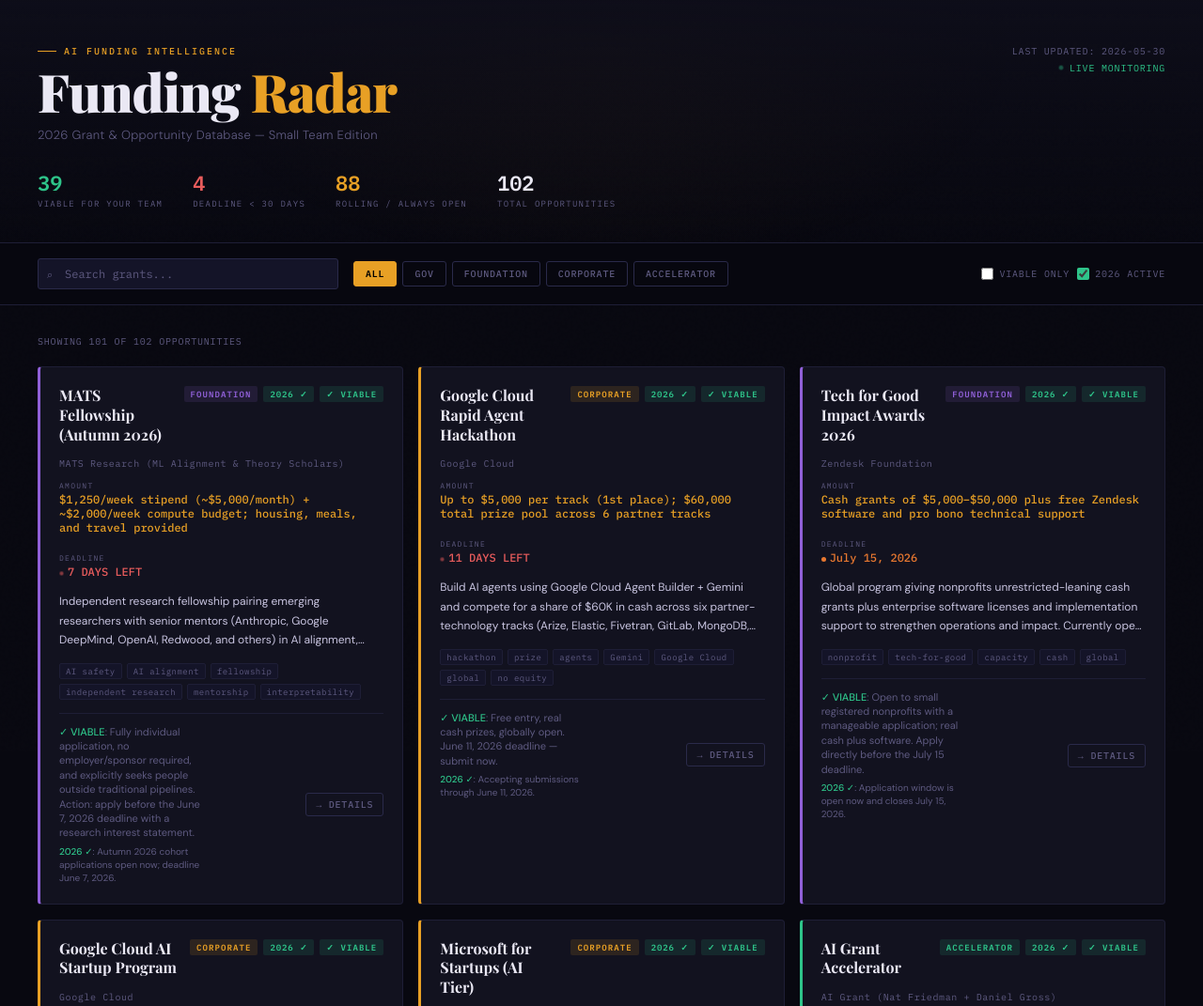
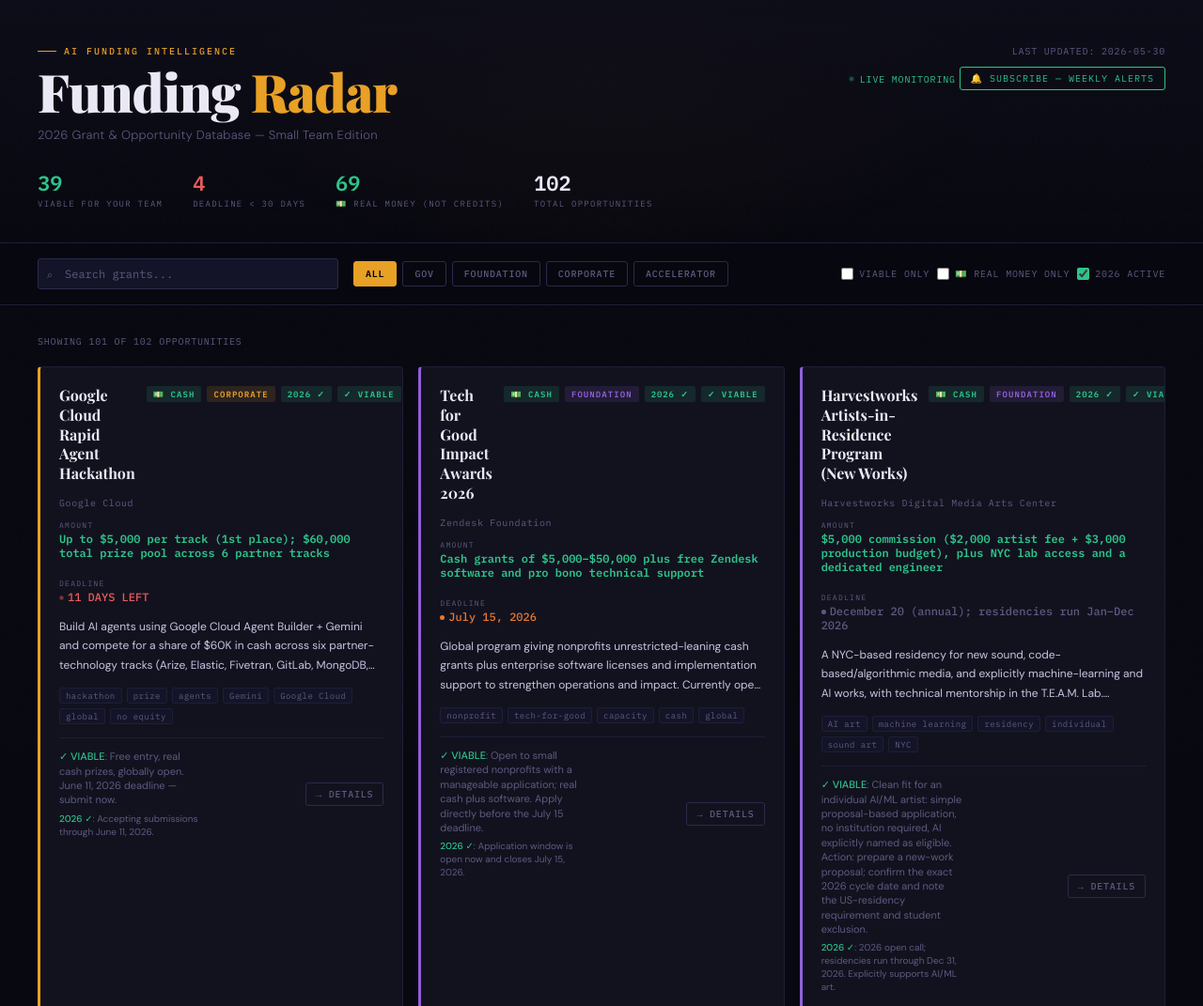
Before and after one commit to liminalcommons/ai-grants-radar, a plain HTML site: page index.html in a window 1280 px wide. Shown: the top 1071 px of the page at 94% size. Drawn offline with nearby package versions, Linux system fonts and the light colour scheme.

Commit message:
feat(site): cash-first sort + funding-type badges + REAL MONEY filter/stat + subscribe button

```diff
--- a/index.html
+++ b/index.html
@@ -641,6 +641,24 @@
       footer { padding: 16px; }
       .grant-grid { grid-template-columns: 1fr; }
     }
+
+    /* funding type badges */
+    .badge-funding { font-weight: 700; }
+    .badge-funding.cash { background: var(--green-dim); color: var(--green); }
+    .badge-funding.mixed { background: var(--amber-dim); color: var(--amber); }
+    .badge-funding.equity { background: var(--mauve-dim); color: var(--mauve); }
+    .badge-funding.credits { background: rgba(94,90,128,0.18); color: var(--text-dim); }
+    .card-amount-cash { color: var(--green); font-weight: 600; }
+
+    /* subscribe button */
+    .subscribe-btn {
+      display: inline-block; margin-top: 10px;
+      font-family: 'IBM Plex Mono', monospace; font-size: 10px;
+      letter-spacing: 0.1em; color: var(--green);
+      border: 1px solid var(--green); border-radius: 3px;
+      padding: 5px 11px; text-decoration: none; transition: background 0.2s;
+    }
+    .subscribe-btn:hover { background: var(--green-dim); }
   </style>
 </head>
 <body>
@@ -655,6 +673,7 @@
     <div class="meta-block">
       <div class="last-updated" id="last-updated">LAST UPDATED: 2026-03-13</div>
       <div class="pulse">LIVE MONITORING</div>
+      <a class="subscribe-btn" href="https://ntfy.sh/liminal-grants-7c3f9" target="_blank" rel="noopener">🔔 SUBSCRIBE — WEEKLY ALERTS</a>
     </div>
   </div>
   <div class="stats-bar" id="stats-bar">
@@ -666,9 +685,9 @@
       <span class="stat-value" id="stat-urgent">—</span>
       <span class="stat-label">Deadline &lt; 30 days</span>
     </div>
-    <div class="stat rolling">
-      <span class="stat-value" id="stat-rolling">—</span>
-      <span class="stat-label">Rolling / Always Open</span>
+    <div class="stat viable">
+      <span class="stat-value" id="stat-cash">—</span>
+      <span class="stat-label">💵 Real Money (not credits)</span>
     </div>
     <div class="stat">
       <span class="stat-value" id="stat-total">—</span>
@@ -693,6 +712,10 @@
     <label>
       <input type="checkbox" id="viable-only">
       VIABLE ONLY
+    </label>
+    <label>
+      <input type="checkbox" id="cash-only">
+      💵 REAL MONEY ONLY
     </label>
     <label>
       <input type="checkbox" id="active-2026-only" checked>
@@ -731,7 +754,12 @@ let activeFilter = 'All';
 let searchQuery = '';
 let viableOnly = false;
 let active2026Only = true;
+let cashOnly = false;
 const TODAY = new Date();
+
+// funding type: cash (real money) is the priority; credits come last
+const FUNDING_ORDER = { cash: 0, mixed: 1, equity: 2, credits: 3 };
+const FUNDING_LABEL = { cash: '💵 CASH', mixed: '◐ CASH+CREDITS', equity: '📈 EQUITY', credits: '☁ CREDITS' };
 
 // ===== DEADLINE UTILS =====
 function getDeadlineUrgency(grant) {
@@ -760,11 +788,11 @@ function updateStats(grants) {
     const u = getDeadlineUrgency(g);
     return u === 'urgent';
   }).length;
-  const rolling = grants.filter(g => !g.deadlineDate).length;
+  const cash = grants.filter(g => g.fundingType && g.fundingType !== 'credits').length;
 
   document.getElementById('stat-viable').textContent = viable;
   document.getElementById('stat-urgent').textContent = urgent;
-  document.getElementById('stat-rolling').textContent = rolling;
+  document.getElementById('stat-cash').textContent = cash;
   document.getElementById('stat-total').textContent = grants.length;
 }
 
@@ -779,6 +807,10 @@ function renderCard(grant, idx) {
   const viabilityBadgeClass = grant.viability === 'yes' ? '' : grant.viability === 'partial' ? 'partial' : 'no';
   const viabilityLabel = grant.viability === 'yes' ? '✓ VIABLE' : grant.viability === 'partial' ? '~ PARTIAL' : '✕ LIMITED';
 
+  const ft = grant.fundingType || 'cash';
+  const ftLabel = FUNDING_LABEL[ft] || '💵 CASH';
+  const amountClass = ft === 'cash' ? 'card-amount-cash' : '';
+
   const r2026 = grant.relevant2026;
   const r2026Class = r2026 === true ? 'yes' : r2026 === false ? 'no' : r2026 === 'upcoming' ? 'upcoming' : 'uncertain';
   const r2026Label = r2026 === true ? '2026 ✓' : r2026 === false ? '2026 CLOSED' : r2026 === 'upcoming' ? '2026 SOON' : '2026 ?';
@@ -791,6 +823,7 @@ function renderCard(grant, idx) {
       <div class="card-header">
         <div class="grant-name">${grant.name}</div>
         <div class="card-badges">
+          <span class="badge badge-funding ${ft}">${ftLabel}</span>
           <span class="badge badge-cat" data-cat="${grant.category}">${grant.category}</span>
           <span class="badge badge-2026 ${r2026Class}">${r2026Label}</span>
           <span class="badge badge-viable ${viabilityBadgeClass}">${viabilityLabel}</span>
@@ -800,7 +833,7 @@ function renderCard(grant, idx) {
       <div class="card-data">
         <div class="data-item">
           <span class="data-label">Amount</span>
-          <span class="data-value">${grant.amount}</span>
+          <span class="data-value ${amountClass}">${grant.amount}</span>
         </div>
         <div class="data-item">
           <span class="data-label">Deadline</span>
@@ -830,6 +863,7 @@ function getFilteredGrants() {
   return GRANTS.filter(g => {
     if (activeFilter !== 'All' && g.category !== activeFilter) return false;
     if (viableOnly && g.viability !== 'yes') return false;
+    if (cashOnly && (!g.fundingType || g.fundingType === 'credits')) return false;
     if (active2026Only && g.relevant2026 === false) return false;
     if (searchQuery) {
       const q = searchQuery.toLowerCase();
@@ -854,11 +888,13 @@ function render() {
     return;
   }
 
-  // Sort: viable first, then by deadline urgency, then by deadline
+  // Sort: REAL MONEY first (cash > mixed > equity > credits), then viable, then urgency
   const urgencyOrder = { urgent: 0, soon: 1, ok: 2, rolling: 3, passed: 4 };
   const viabilityOrder = { yes: 0, partial: 1, no: 2 };
 
   filtered.sort((a, b) => {
+    const fDiff = (FUNDING_ORDER[a.fundingType] ?? 9) - (FUNDING_ORDER[b.fundingType] ?? 9);
+    if (fDiff !== 0) return fDiff;
     const vDiff = viabilityOrder[a.viability] - viabilityOrder[b.viability];
     if (vDiff !== 0) return vDiff;
     const ua = urgencyOrder[getDeadlineUrgency(a)] ?? 5;
@@ -886,6 +922,11 @@ document.getElementById('filters').addEventListener('click', e => {
 
 document.getElementById('viable-only').addEventListener('change', e => {
   viableOnly = e.target.checked;
+  render();
+});
+
+document.getElementById('cash-only').addEventListener('change', e => {
+  cashOnly = e.target.checked;
   render();
 });
 
```
